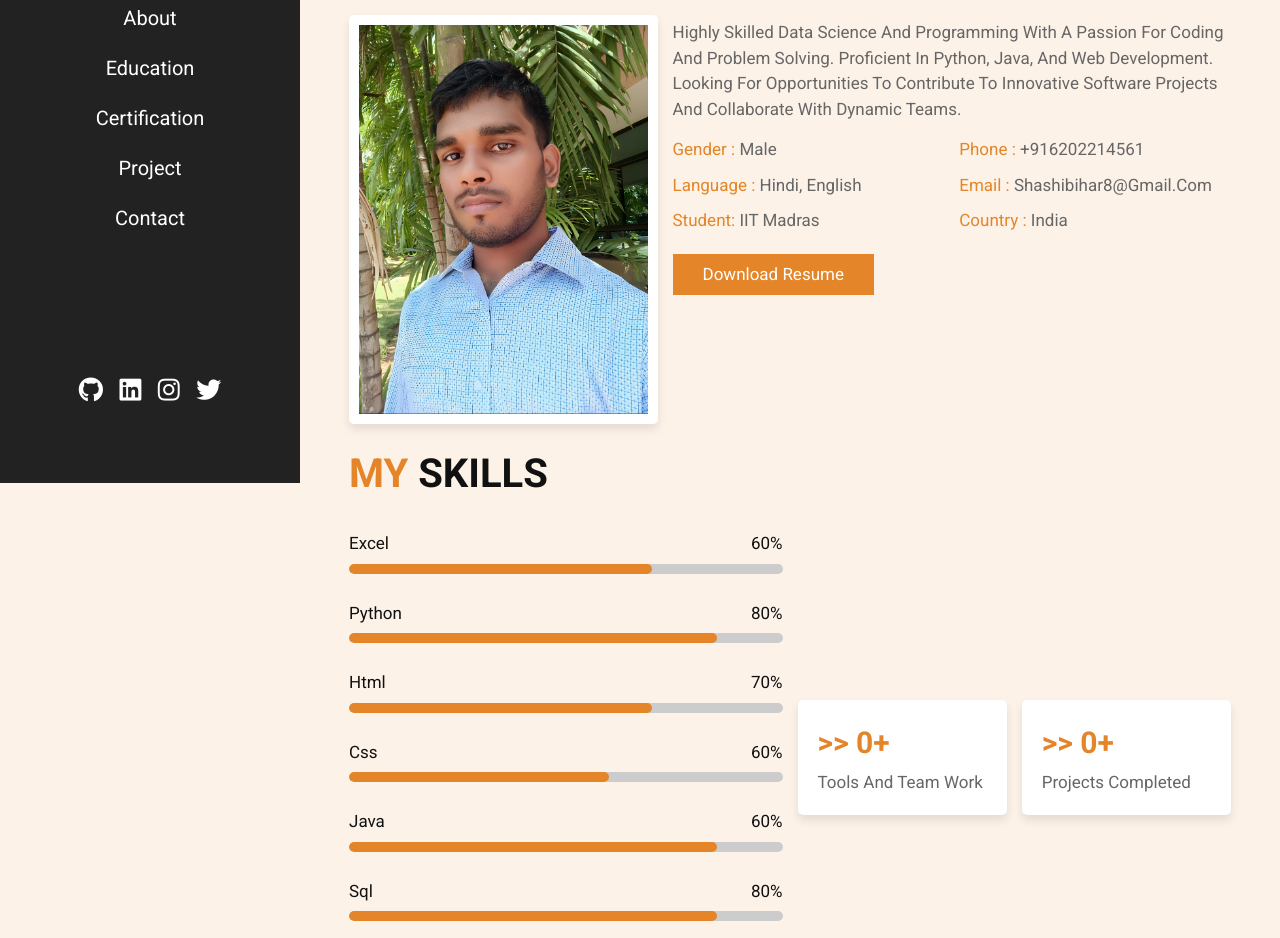
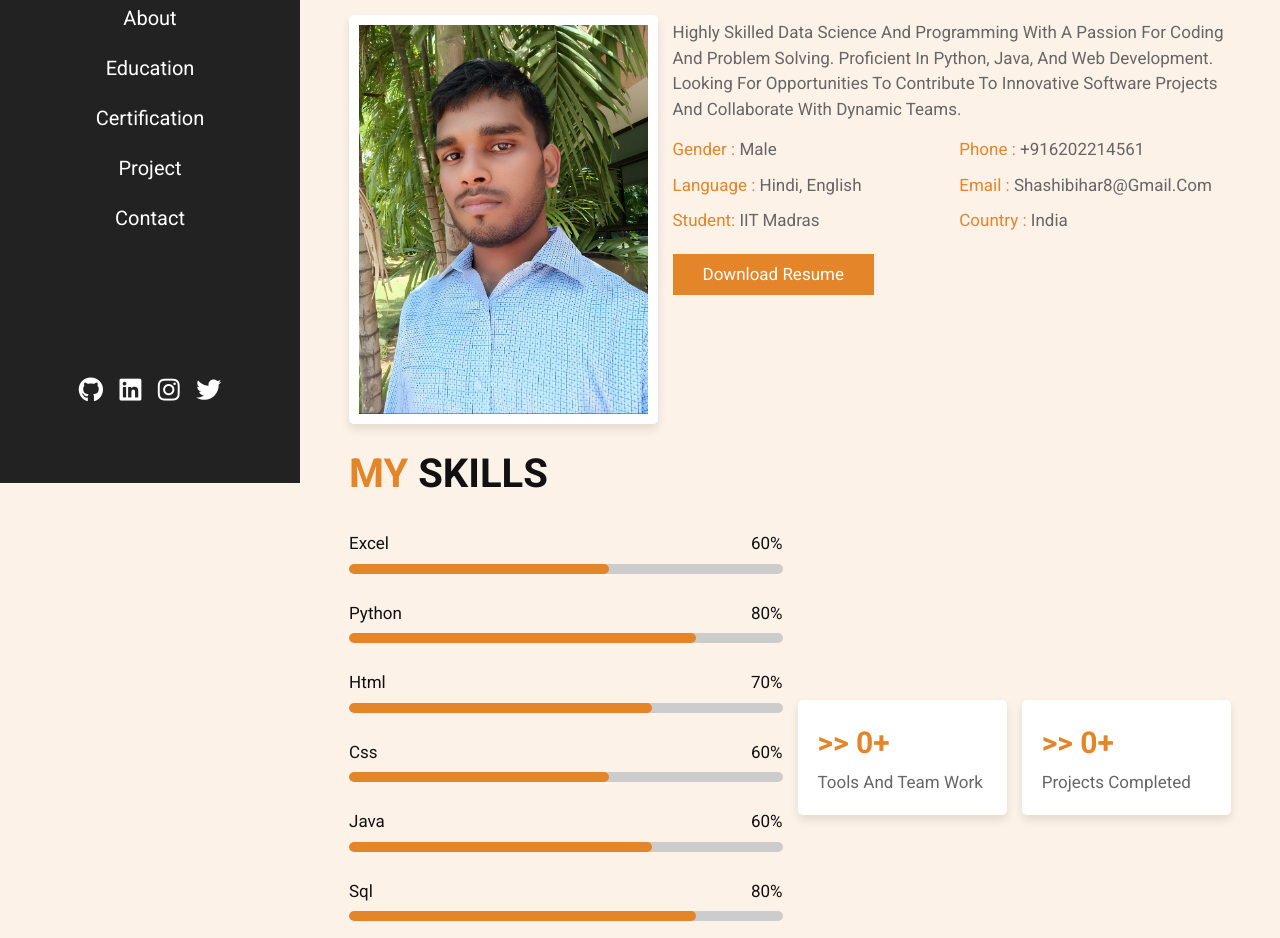
Before and after one commit to Shashi7420/-portfolio, a plain HTML site: page index.html in a window 1280 px wide. Shown: the part 317-1255 px from the top of the page. Drawn offline with Linux system fonts and the light colour scheme.

Commit message:
Update style.css

```diff
--- a/css/style.css
+++ b/css/style.css
@@ -288,11 +288,11 @@ header .follow a:hover{
 }
 
 .about .row-2 .skills .progress:nth-child(1) .bar span{
-    width:70%;
+    width:60%;
 }
 
 .about .row-2 .skills .progress:nth-child(2) .bar span{
-    width:85%;
+    width:80%;
 }
 
 .about .row-2 .skills .progress:nth-child(3) .bar span{
@@ -303,10 +303,10 @@ header .follow a:hover{
     width:60%;
 }
 .about .row-2 .skills .progress:nth-child(5) .bar span{
-    width:85%;
+    width:70%;
 }
 .about .row-2 .skills .progress:nth-child(6) .bar span{
-    width:85%;
+    width:80%;
 }
 .about .row-2 .skills .progress:nth-child(7) .bar span{
     width:10%;
```
